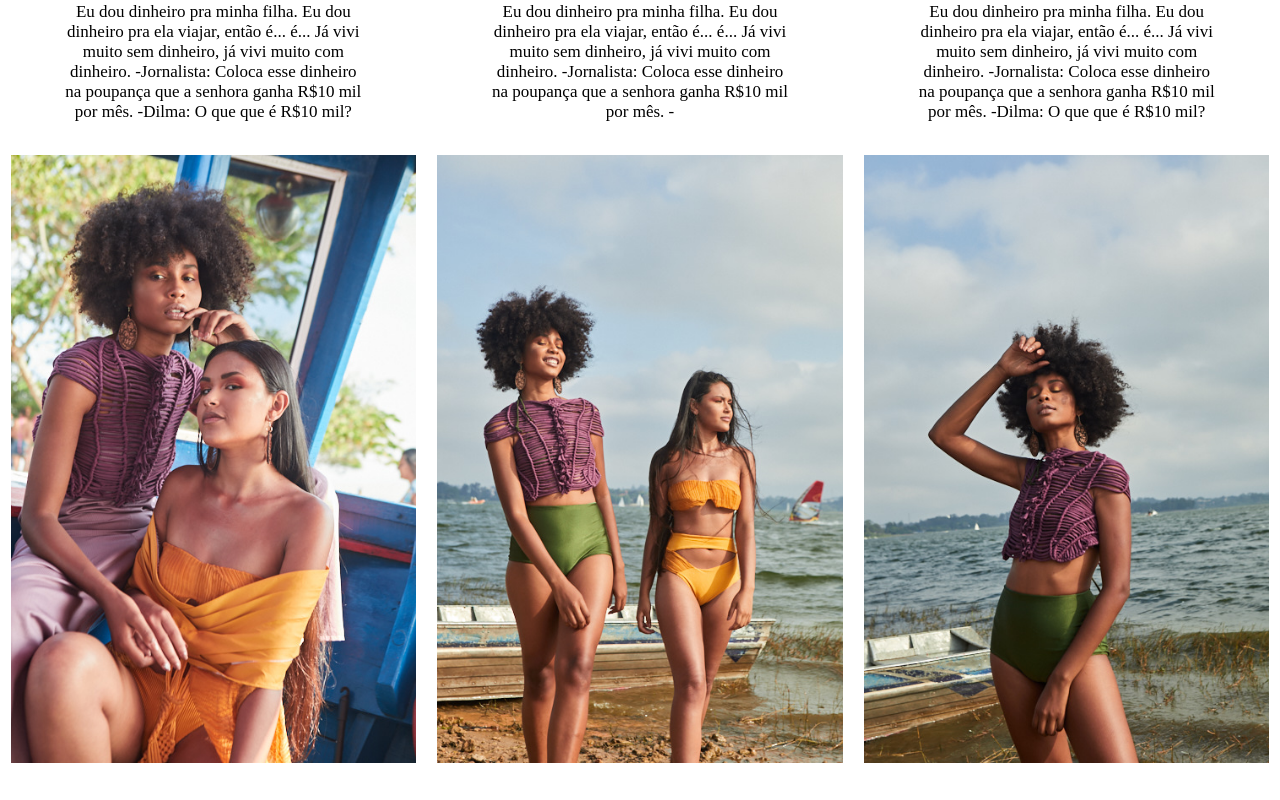
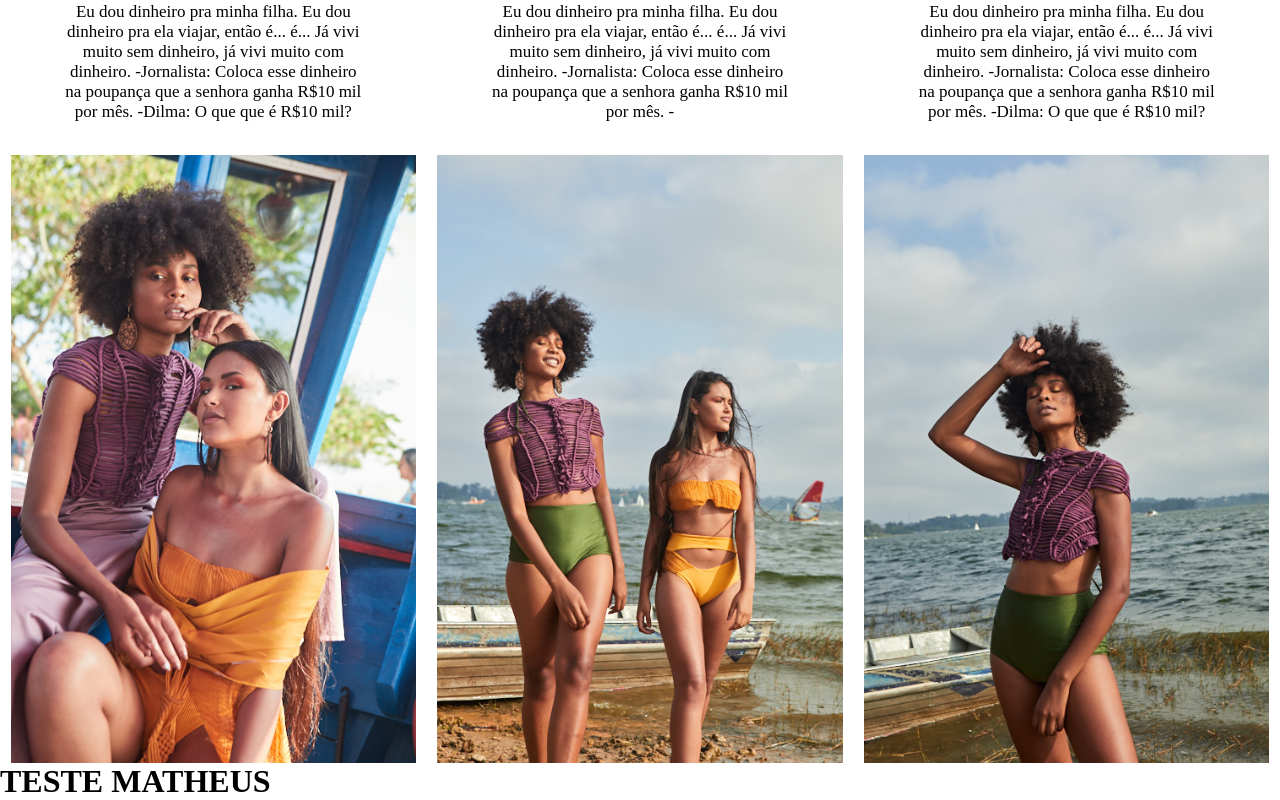
Before and after one commit to thiagosouza448/apoema-brand, a React (Create React App) app in the folder apoema-front/: page / in a window 1280 px wide. Shown: the part 1745-2545 px from the top of the page. Before the commit the page ends 2508 px from the top, so only its background shows below. Built offline with nearby package versions, Linux system fonts and the light colour scheme; a web font is replaced by a local one.

Commit message:
teste matheus

```diff
--- a/apoema-front/src/App.js
+++ b/apoema-front/src/App.js
@@ -6,6 +6,7 @@
 import Thumb from './Components/Thumb/Thumb';
 import Bottoms from './Components/Bottoms/Bottoms';
 import Vitrine from './Components/Vitrine/Vitrine';
+import Titulo from './Components/Titulo/Titulo';
 
 
 
@@ -20,6 +21,7 @@
     <Vitrine />
     < Bottoms/>
     < Thumb />
+    <Titulo />
 
 
     </div>
--- /dev/null
+++ b/apoema-front/src/Components/Titulo/Titulo.js
@@ -0,0 +1,23 @@
+import React, { Component} from 'react';
+
+
+class Titulo extends Component{
+
+
+    render(){
+
+        return (
+
+
+            <h1>TESTE  MATHEUS </h1>
+
+
+
+        );
+
+    }
+
+
+}
+
+export default Titulo;
```
